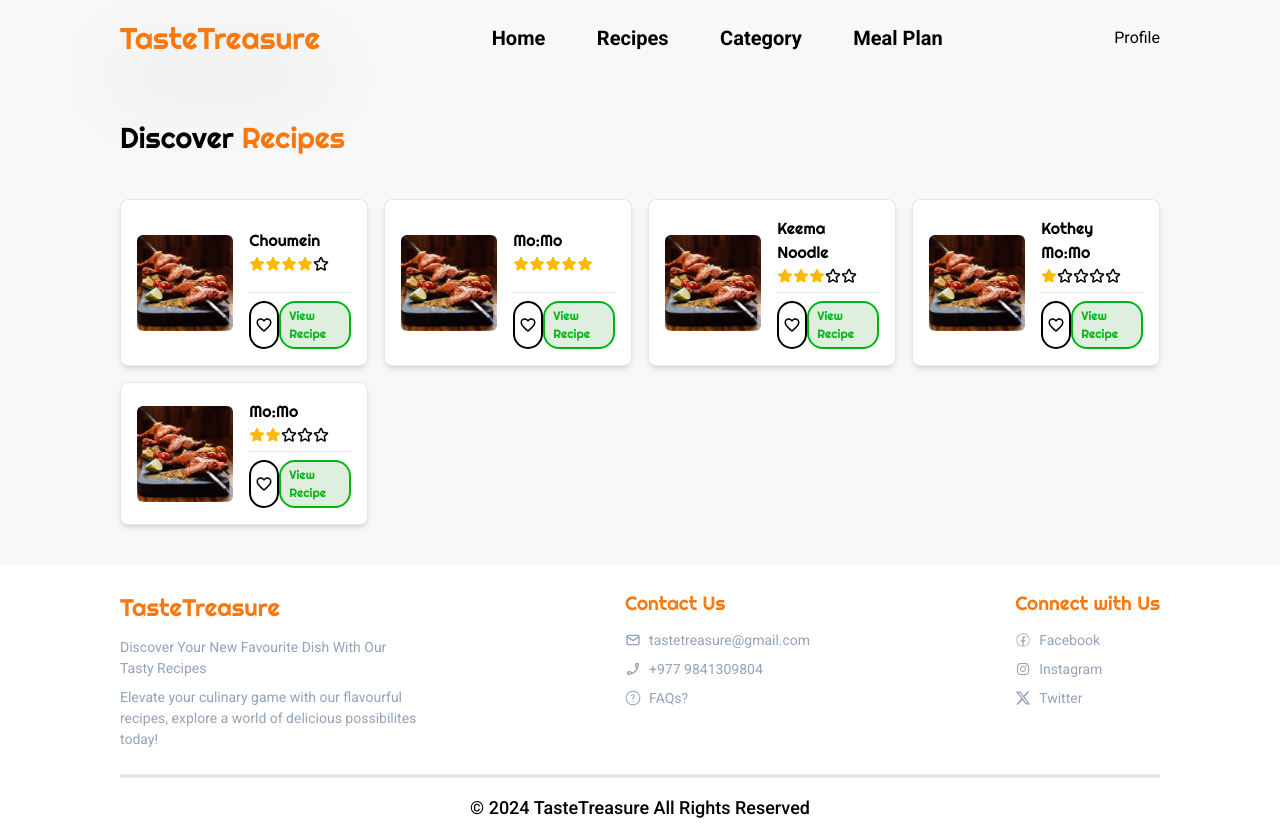
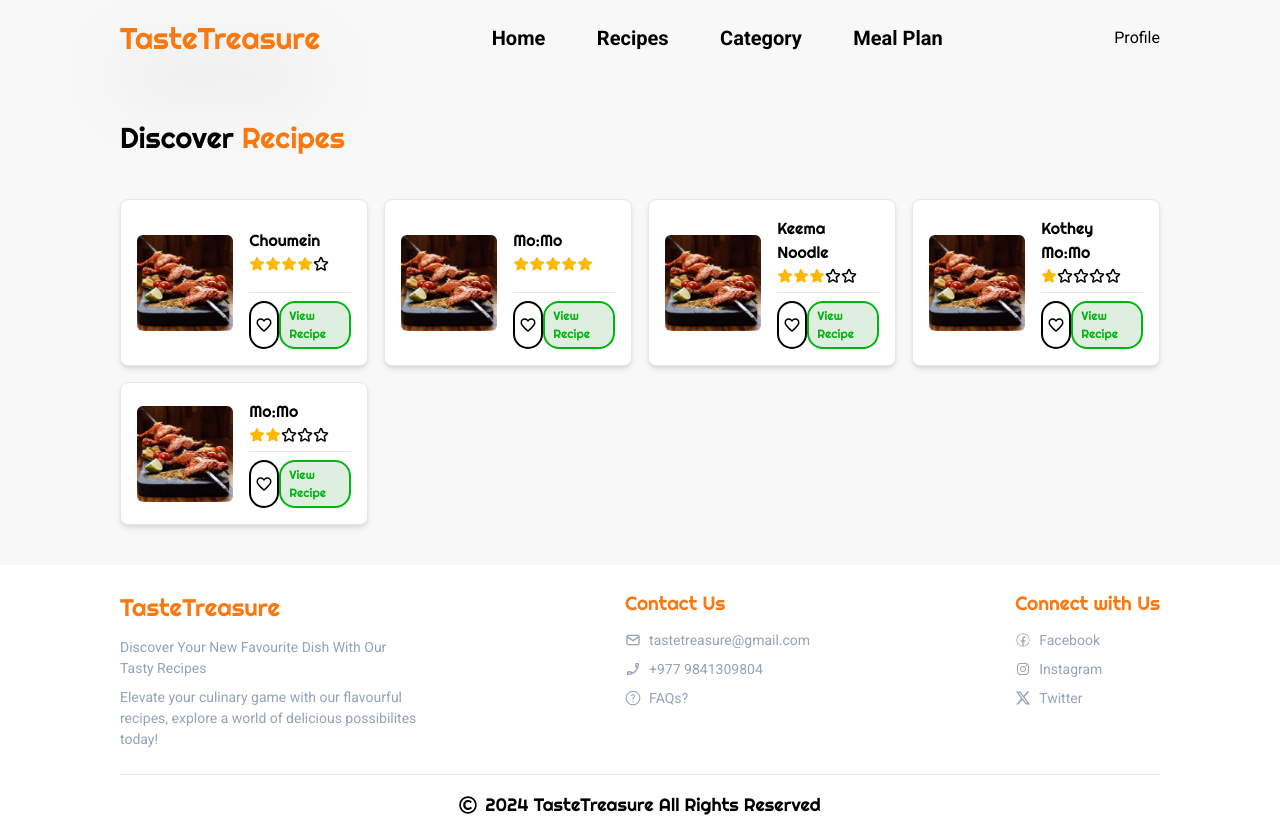
Before and after one commit to RoshanMaharjan7/RecipeWebAppFrontend, a React (Vite) app: page /recipes in a window 1280 px wide. Built offline with nearby package versions, Linux system fonts and the light colour scheme.

Commit message:
footer update

```diff
--- a/src/components/Footer.tsx
+++ b/src/components/Footer.tsx
@@ -5,6 +5,7 @@ import { CiFacebook } from "react-icons/ci";
 import { IoLogoInstagram } from "react-icons/io";
 import { FaXTwitter } from "react-icons/fa6";
 import { Link } from "react-router-dom";
+import { FaRegCopyright } from "react-icons/fa";
 
 const Footer = () => {
   return (
@@ -40,9 +41,9 @@ const Footer = () => {
         </div>
 
       </div>
-      <hr className="border-2 "/>
-      <p className="text-center font-medium text-[18px] py-[1rem]">
-      &#169; {new Date().getFullYear()} TasteTreasure All Rights Reserved
+      <hr className="border-1.5 "/>
+      <p className="text-[18px] py-[1rem] font-righteous flex items-center justify-center gap-2 ">
+      <FaRegCopyright className="text-[18px]"/> {new Date().getFullYear()} TasteTreasure All Rights Reserved
       </p>
     </footer>
   )
```
